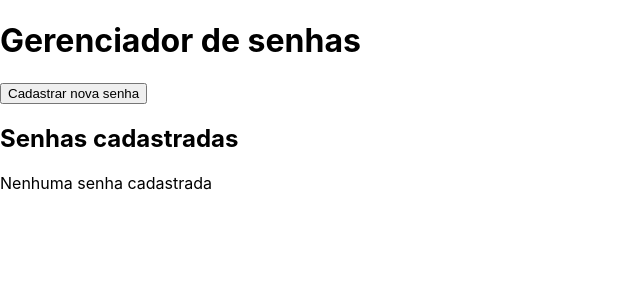
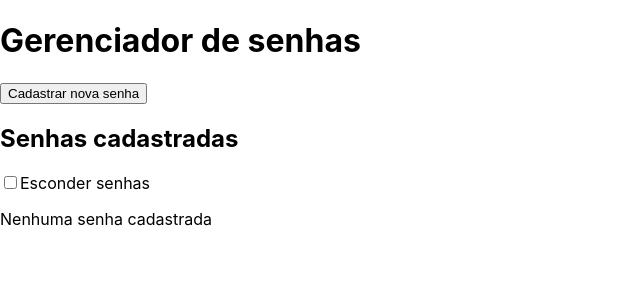
Before and after one commit to alissonooliveiraofc/password-manager, a React (Vite) app: page / in a window 1280 px wide. Shown: the top 300 px of the page, without its empty margins (0-640 px from the left). Built offline with nearby package versions, Linux system fonts and the light colour scheme.

Commit message:
req 8 - completo

```diff
--- a/src/App.tsx
+++ b/src/App.tsx
@@ -66,6 +66,7 @@ function App() {
   const [showForm, setShowForm] = useState(false);
   const [formData, setFormData] = useState(form);
   const [isButtonEnabled, setIsButtonEnabled] = useState(false);
+  const [hidePasswords, setHidePasswords] = useState(false);
   const [error, setError] = useState({
     hasMinLength: false,
     hasMaxLength: true,
@@ -104,6 +105,16 @@ function App() {
 
       <section>
         <h2>Senhas cadastradas</h2>
+        <div>
+          <label>
+            <input
+              type="checkbox"
+              checked={ hidePasswords }
+              onChange={ (event) => setHidePasswords(event.target.checked) }
+            />
+            Esconder senhas
+          </label>
+        </div>
         {passwords.length === 0 ? (
           <p>Nenhuma senha cadastrada</p>
         ) : (
@@ -120,7 +131,7 @@ function App() {
                   </p>
                   <p>
                     Senha:
-                    {password.password}
+                    {hidePasswords ? '******' : password.password}
                   </p>
                   <button
                     data-testid="remove-btn"
```
